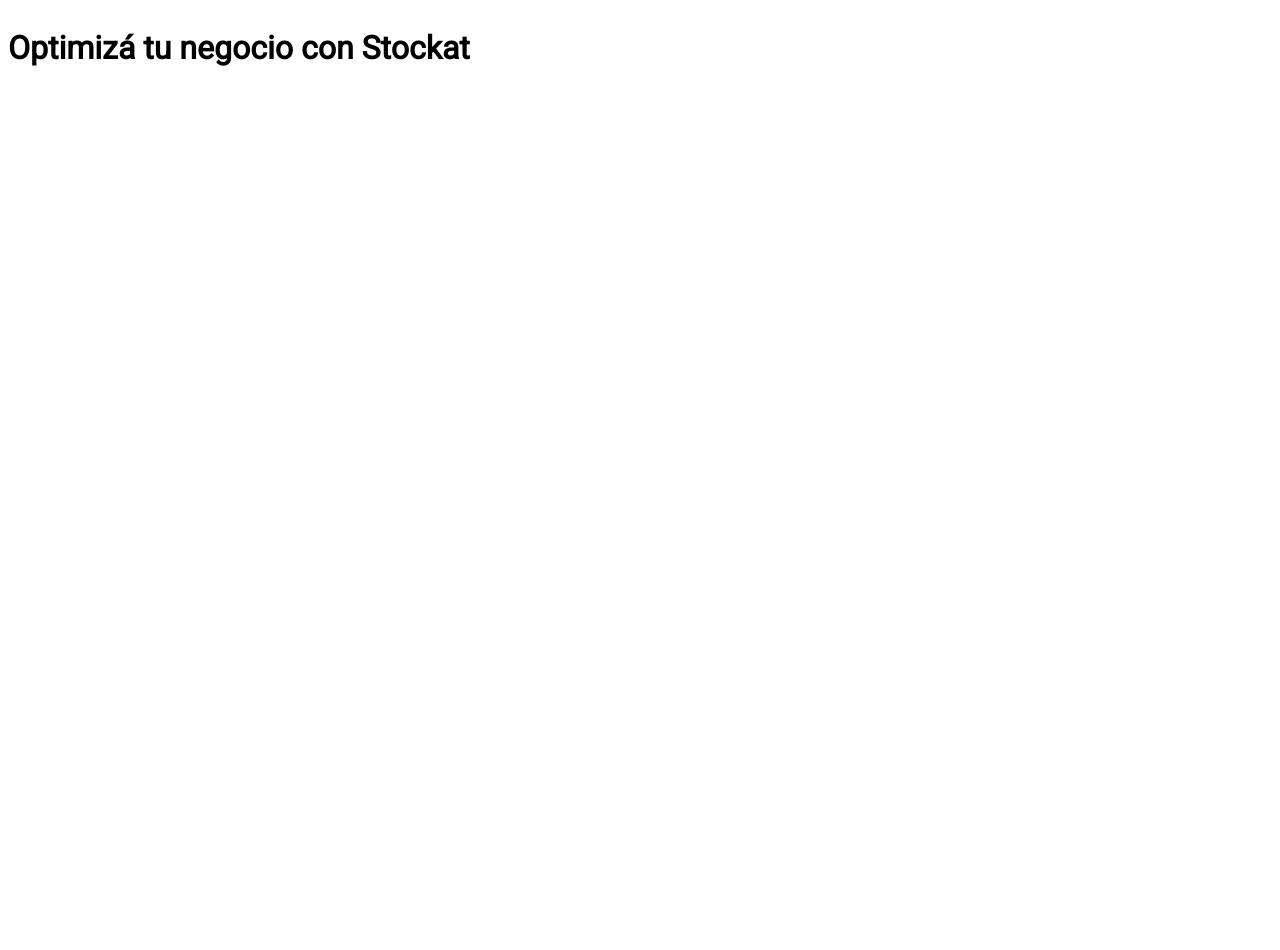
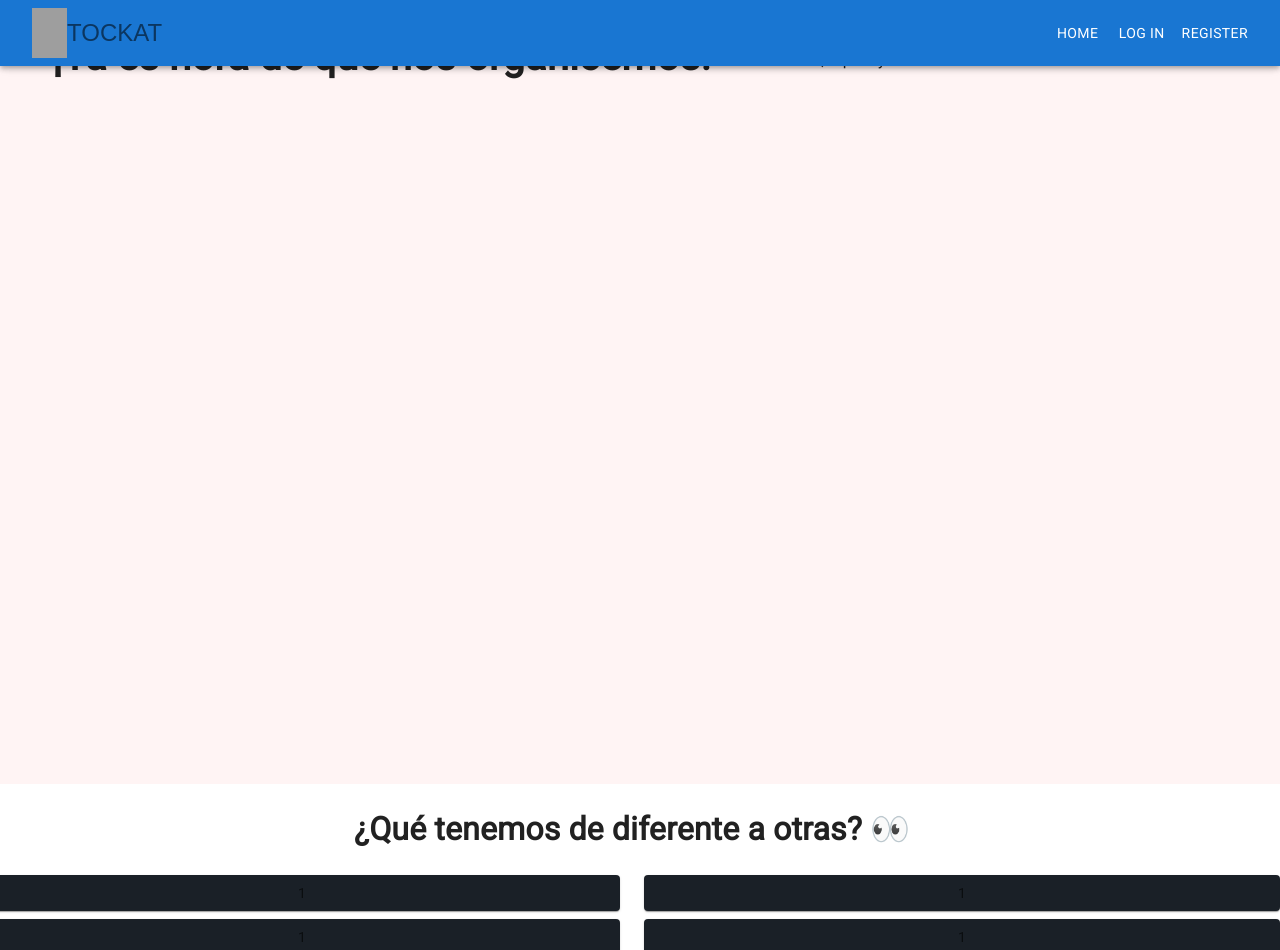
Before and after one commit to FranciscoGiayetto/Stockat-Front, a Next.js app: page / in a window 1280 px wide. Shown: the top 950 px of the page. Before the commit the page ends 800 px from the top, so only its background shows below. Built offline with nearby package versions, Linux system fonts and the light colour scheme; grey boxes are pictures that could not be loaded.

Commit message:
nav, y comienzo del resto

```diff
--- a/package.json
+++ b/package.json
@@ -12,6 +12,7 @@
     "@emotion/react": "^11.11.3",
     "@emotion/styled": "^11.11.0",
     "@fontsource/roboto": "^5.0.8",
+    "@mui/icons-material": "^5.15.10",
     "@mui/material": "^5.15.10",
     "next": "14.1.0",
     "react": "^18",
--- a/src/app/layout.js
+++ b/src/app/layout.js
@@ -1,6 +1,6 @@
 export const metadata = {
-  title: 'Next.js',
-  description: 'Generated by Next.js',
+  title: 'Stockat',
+  description: 'Tu gestionador de confianza',
 }
 
 export default function RootLayout({ children }) {
--- a/src/app/page.css
+++ b/src/app/page.css
@@ -0,0 +1,26 @@
+.main{
+    display: flex;
+    width: 100%;
+    height: 100vh;
+    background-color: rgb(255, 244, 244);
+    flex-direction: column;
+    justify-content: center;
+    align-items: left;
+}
+
+.main h1{
+    margin-left: 50px;
+    font-size: 40px;
+}
+
+.main p{
+    margin-left: 55px;
+    margin-top: 0;
+    width: 40%;
+}
+
+.sec{
+    display: flex;
+    text-align: center;
+
+}
--- a/src/app/page.jsx
+++ b/src/app/page.jsx
@@ -1,7 +1,19 @@
-import {Grid} from "@mui/material"
+'use client'
+
+import {Grid, Box} from "@mui/material"
 import { Roboto } from 'next/font/google'
 import "./page.css"
+import Navbar from "@/components/navbar/Navbar"
+import { styled } from '@mui/material/styles';
+import Paper from '@mui/material/Paper';
 
+const Item = styled(Paper)(({ theme }) => ({
+  backgroundColor: theme.palette.mode === 'dark' ? '#1A2027' : '#1A2027',
+  ...theme.typography.body2,
+  padding: theme.spacing(1),
+  textAlign: 'center',
+  color: theme.palette.text.secondary,
+}));
 const roboto = Roboto({
   weight: '400',
   subsets: ['latin'],
@@ -9,10 +21,32 @@
 
 export default function Home() {
   return (
-    <Grid container spacing={2} className={roboto.className}>
-      <Grid item xs={12}>
-        <h1>Optimizá tu negocio con Stockat</h1>
+    <>
+      <Navbar />
+      <Grid container spacing={2} className={roboto.className}>
+        <Grid item xs={12} className="main">
+          <h1>¡Ya es hora de que nos organicemos!</h1>
+          <p>Stockat es una plataforma en la nube diseñada para simplificar la gestión empresarial, permitiéndote administrar tu empresa de forma sencilla, rápida y fácil de entender.</p>
+        </Grid>
+        <Box sx={{ width: '100%' }}>
+          <h1 style={{textAlign:"center"}}>¿Qué tenemos de diferente a otras? 👀</h1>
+        </Box>
+        <Grid container rowSpacing={1} columnSpacing={{ xs: 1, sm: 2, md: 3 }} className="sec">
+          <Grid item xs={6}>
+            <Item>1</Item>
+          </Grid>
+          <Grid item xs={6}>
+            <Item>1</Item>
+          </Grid>
+          <Grid item xs={6}>
+            <Item>1</Item>
+          </Grid>
+          <Grid item xs={6}>
+            <Item>1</Item>
+          </Grid>
+
+        </Grid>
       </Grid>
-    </Grid>
+    </>
   );
 }
--- /dev/null
+++ b/src/components/navbar/Navbar.jsx
@@ -0,0 +1,116 @@
+'use client'
+
+import * as React from 'react';
+import PropTypes from 'prop-types';
+import AppBar from '@mui/material/AppBar';
+import Box from '@mui/material/Box';
+import CssBaseline from '@mui/material/CssBaseline';
+import Divider from '@mui/material/Divider';
+import Drawer from '@mui/material/Drawer';
+import IconButton from '@mui/material/IconButton';
+import List from '@mui/material/List';
+import ListItem from '@mui/material/ListItem';
+import ListItemButton from '@mui/material/ListItemButton';
+import ListItemText from '@mui/material/ListItemText';
+import MenuIcon from '@mui/icons-material/Menu';
+import Toolbar from '@mui/material/Toolbar';
+import Typography from '@mui/material/Typography';
+import Button from '@mui/material/Button';
+import navbar from "../navbar/navbar.css"
+
+const drawerWidth = 240;
+const navItems = ['Home', 'Log In', 'Register'];
+
+function Navbar(props) {
+    const { window } = props;
+    const [mobileOpen, setMobileOpen] = React.useState(false);
+
+    const handleDrawerToggle = () => {
+      setMobileOpen((prevState) => !prevState);
+    };
+
+
+
+  const drawer = (
+    <Box onClick={handleDrawerToggle} sx={{ textAlign: 'center' }}>
+      <Typography variant="h6" sx={{ my: 2 }}>
+        <IconButton>
+            <img src="https://cdn.discordapp.com/attachments/1202708685084823554/1206684142641881098/g1904.png?ex=65dce72e&is=65ca722e&hm=e4ae96571958254d15f1b668d88fce69120b27539f0a64a85963f47cc4bb4273&" alt="logo" srcset="" className='img-logo-nav'/>
+            <h2>TOCKAT</h2>
+        </IconButton>
+      </Typography>
+      <Divider />
+      <List>
+        {navItems.map((item) => (
+          <ListItem key={item} disablePadding>
+            <ListItemButton sx={{ textAlign: 'center' }}>
+              <ListItemText primary={item} />
+            </ListItemButton>
+          </ListItem>
+        ))}
+      </List>
+    </Box>
+  );
+
+  const container = window !== undefined ? () => window().document.body : undefined;
+
+  return (
+    <Box sx={{ display: 'flex' }}>
+      <CssBaseline />
+      <AppBar component="nav">
+        <Toolbar>
+          <IconButton
+            color="inherit"
+            aria-label="open drawer"
+            edge="start"
+            onClick={handleDrawerToggle}
+            sx={{ mr: 2, display: { sm: 'none' } }}
+          >
+            <MenuIcon />
+          </IconButton>
+          <Typography
+            variant="h6"
+            component="div"
+            sx={{ flexGrow: 1, display: { xs: 'none', sm: 'block' } }}
+          >
+            <IconButton>
+            <img src="https://cdn.discordapp.com/attachments/1202708685084823554/1206684142641881098/g1904.png?ex=65dce72e&is=65ca722e&hm=e4ae96571958254d15f1b668d88fce69120b27539f0a64a85963f47cc4bb4273&" alt="logo" className='img-logo-nav' />
+
+            TOCKAT
+            </IconButton>
+          </Typography>
+          <Box sx={{ display: { xs: 'none', sm: 'block' } }}>
+            {navItems.map((item) => (
+              <Button key={item} sx={{ color: '#fff' }}>
+                {item}
+              </Button>
+            ))}
+          </Box>
+        </Toolbar>
+      </AppBar>
+      <nav>
+        <Drawer
+          container={container}
+          variant="temporary"
+          open={mobileOpen}
+          onClose={handleDrawerToggle}
+          ModalProps={{
+            keepMounted: true, // Better open performance on mobile.
+          }}
+          sx={{
+            display: { xs: 'block', sm: 'none' },
+            '& .MuiDrawer-paper': { boxSizing: 'border-box', width: drawerWidth },
+          }}
+        >
+          {drawer}
+        </Drawer>
+      </nav>
+    </Box>
+  );
+}
+
+Navbar.propTypes = {
+  window: PropTypes.func,
+};
+
+export default Navbar;
--- /dev/null
+++ b/src/components/navbar/navbar.css
@@ -0,0 +1,4 @@
+.img-logo-nav{
+    width: 35px;
+    height: 50px;
+}
```
Also changed, not shown: src/logo.png (added), 1 other file (tests, documents, lock files or other folders).
